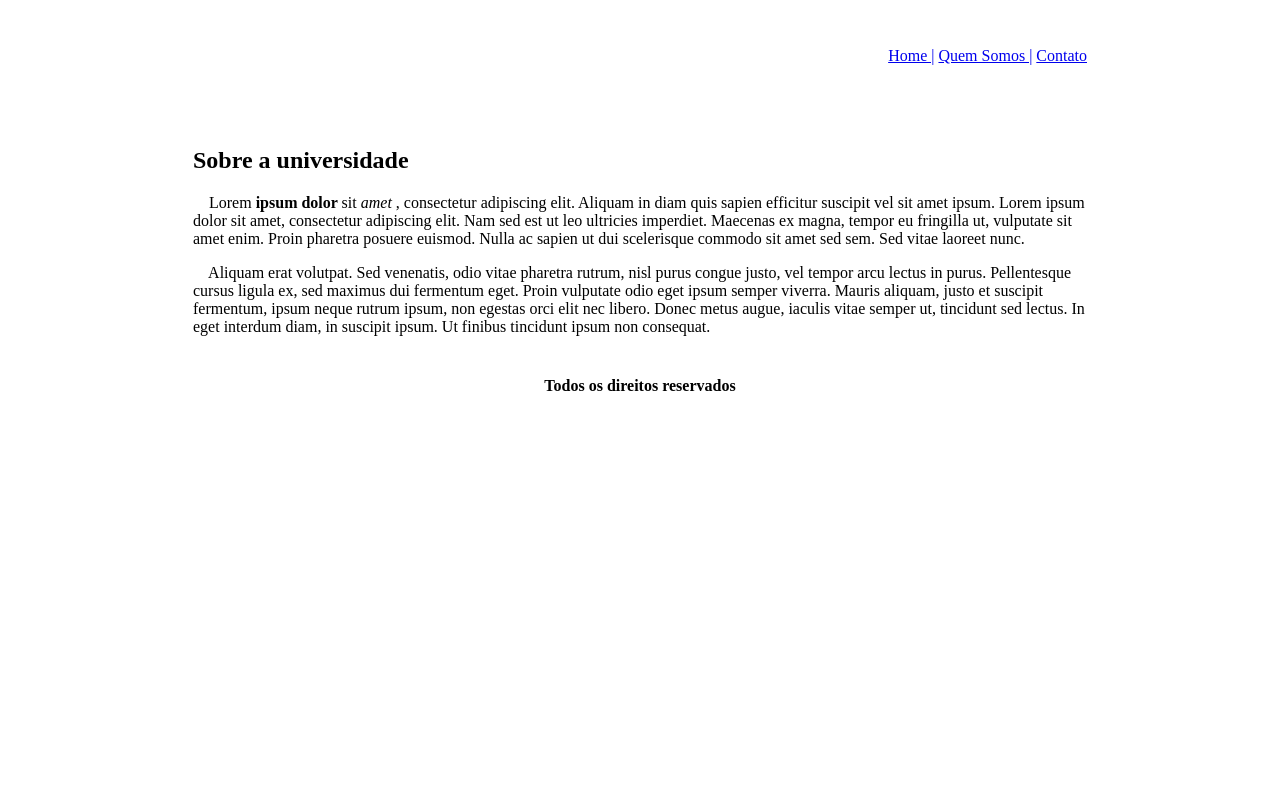
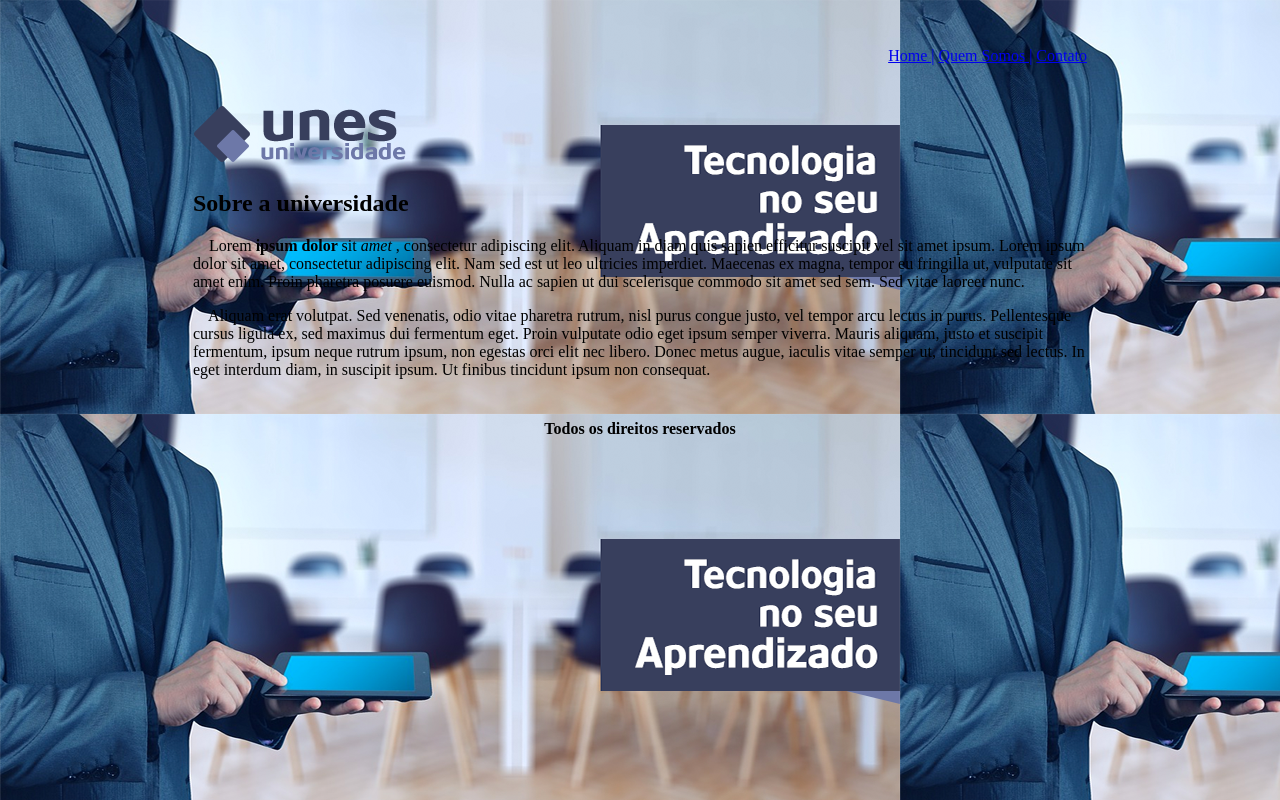
Before and after one commit to IasminMuniz/Universidade-UNES, a plain HTML site: page index.html in a window 1280 px wide. Drawn offline with Linux system fonts and the light colour scheme.

Commit message:
Update index.html

```diff
--- a/index.html
+++ b/index.html
@@ -5,7 +5,7 @@
 		<meta charset="utf-8">
 	</head>
 
-	<body background=""> <!-- inserir imagem -->
+	<body background="https://github.com/IasminMuniz/Universidade-UNES/blob/main/img/capa.png?raw=true"> <!-- inserir imagem -->
 
 		<table border="0" width="900" align="center">
 			<tr>
@@ -19,7 +19,7 @@
 
 			<tr>
 				<td colspan="2">
-					<img src=""><!-- inserir imagem -->
+					<img src="https://github.com/IasminMuniz/Universidade-UNES/blob/main/img/logo.png?raw=true"><!-- inserir imagem -->
 				</td>
 			</tr>
 			<tr>
```
